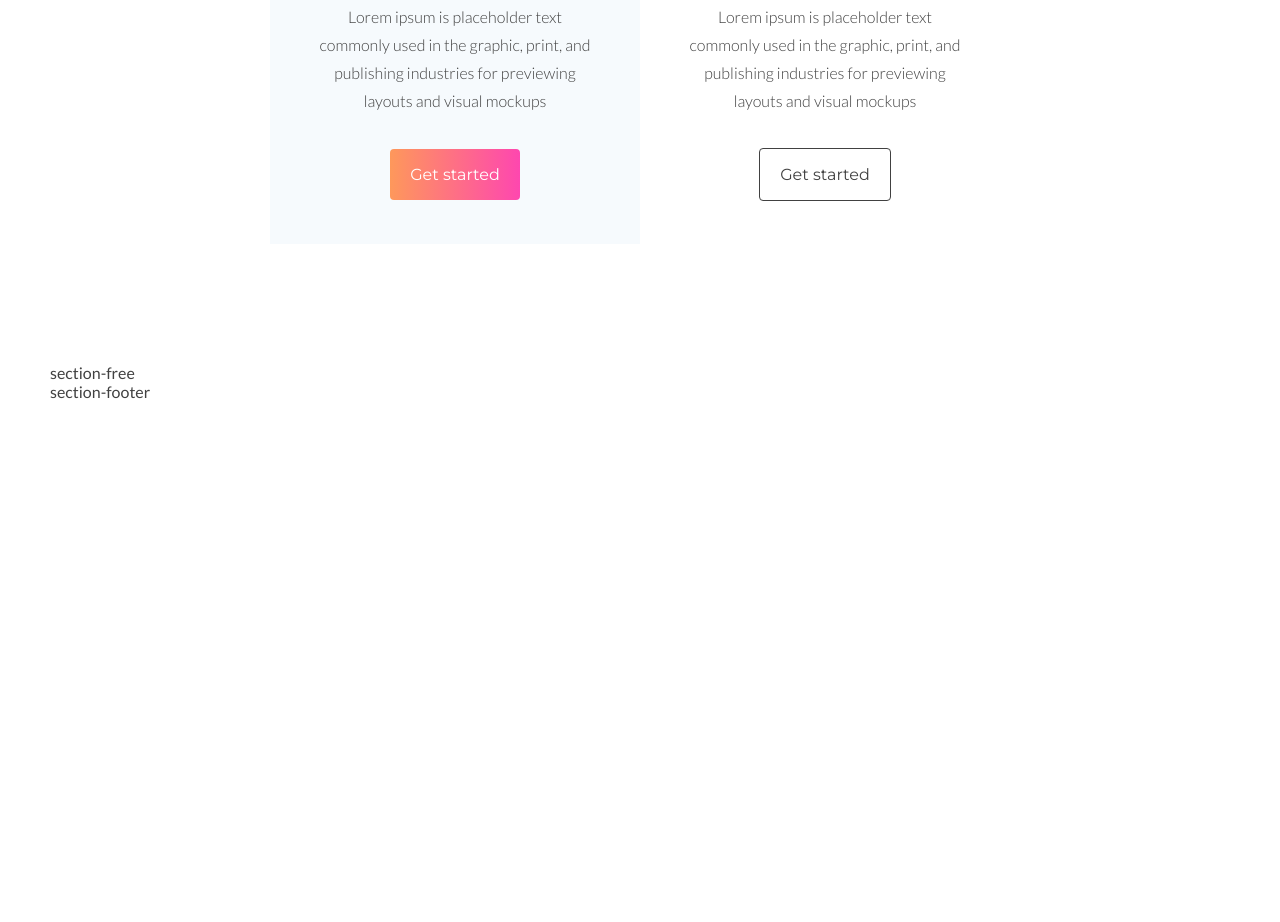
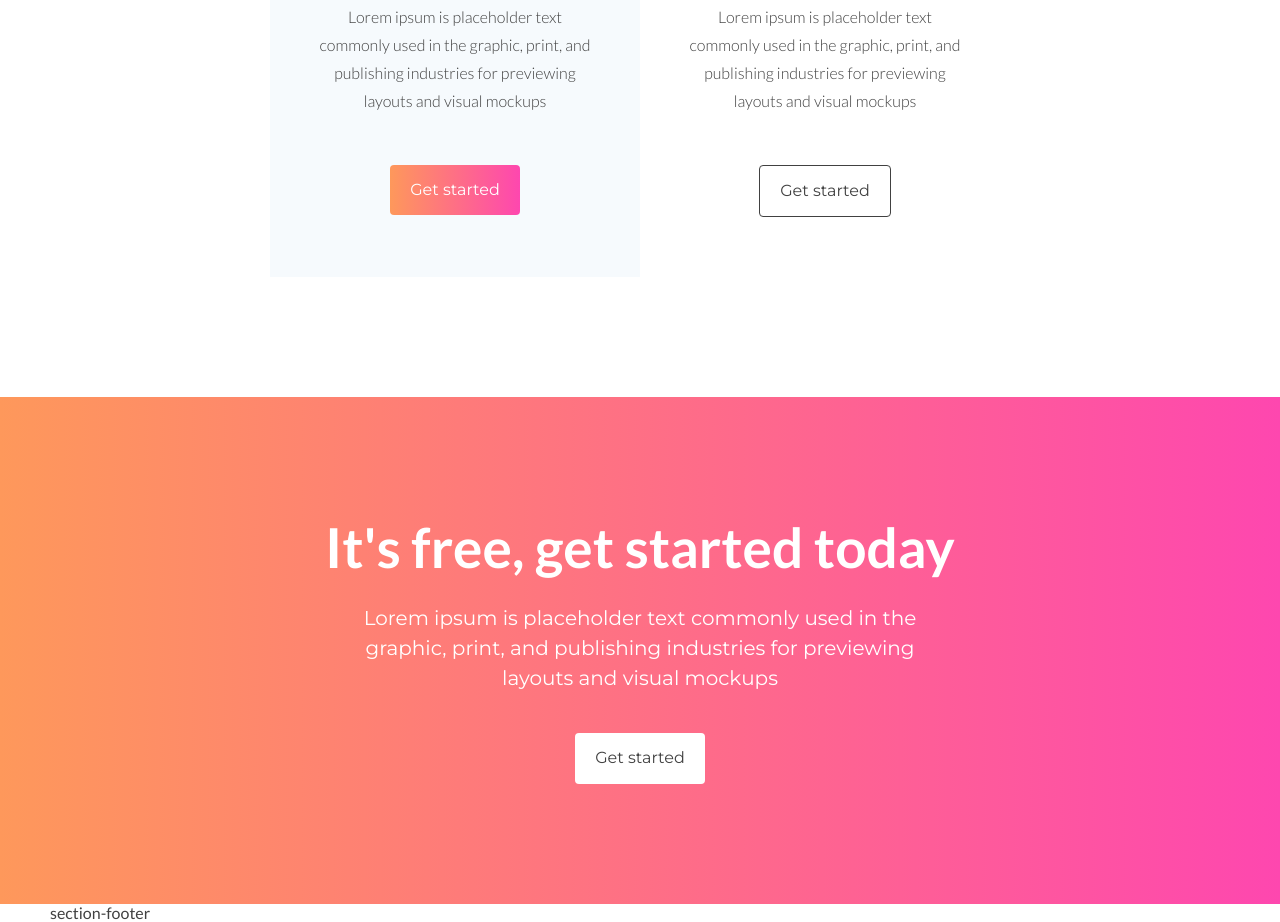
Before and after one commit to vikakleyko/landing-page, a website: page index.html in a window 1280 px wide. Shown: the part 2940-3862 px from the top of the page. Before the commit the page ends 3341 px from the top, so only its background shows below. Drawn offline with Linux system fonts and the light colour scheme.

Commit message:
section free

```diff
--- a/index.html
+++ b/index.html
@@ -172,7 +172,15 @@
     <!-- free -->
     <section class="section-outer section-free">
       <div class="section-inner">
-        section-free
+        <div class="section-free__title">It's free, get started today</div>
+        <div class="section-free__description">
+          Lorem ipsum is placeholder text commonly used in the graphic,
+          print, and publishing industries for previewing layouts and visual
+          mockups
+        </div>
+        <div class="section-free__button">
+          <a href="#" class="btn-free">Get started</a>
+        </div>
       </div>
     </section>
     <!-- / free -->
--- a/scss/style.scss
+++ b/scss/style.scss
@@ -50,7 +50,7 @@ body {
     font-size: 16px;
     margin: 0;
     padding: 16px 20px;
-
+    display: inline-block;
     border-radius: 4px;
     cursor: pointer;
     text-decoration: none;
@@ -69,7 +69,13 @@ body {
     border: 1px solid #414141;
     background: $color-white;
     color: #414141;
+}
+.btn-free {
+    @include start-button;
 
+    border: none;
+    background: $color-white;
+    color: #414141;
 }
 
 // === / Common ===
@@ -297,7 +303,6 @@ body {
                 line-height: 28px;
                 font-weight: 300;
             }
-            &_button {}
 
             &.active {
                 background-color: #f6fafd;
@@ -307,7 +312,34 @@ body {
 }
 // === / plans ===
 
-// === footer ===
+// === section free ===
+.section-free {
+    text-align: center;
+    color: $color-white;
+    background: linear-gradient(to right, #fe985b, #fe47af);
+    padding-top: 120px;
+    padding-bottom: 120px;
+
+    &__title {
+        font-size: 55px;
+        line-height: 60px;
+        font-weight: bold;
+        margin-bottom: 26px;
+    }
+    &__description {
+        @include font-montserrat;
+        font-size: 20px;
+        line-height: 30px;
+        width: 50%;
+        margin: 0 auto 40px;
+    }
+    &__button {}
+
+
+}
+// === / footer ===
+
+// === section free ===
 .section-footer {
 
 }
```
Also changed, not shown: css/style.css.
